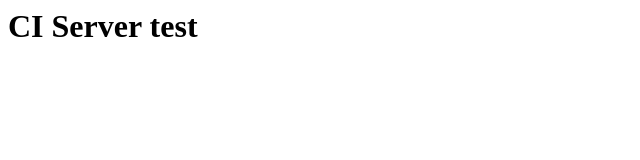
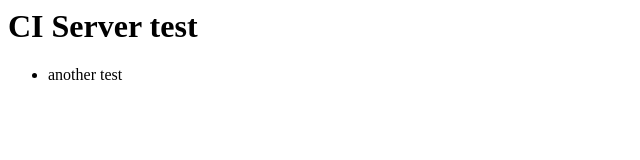
Before and after one commit to LinuxDoku/residata.de, a plain HTML site: page index.html in a window 1280 px wide. Shown: the full height of the page, 0-640 px from the left. Drawn offline with Linux system fonts and the light colour scheme.

Commit message:
another ci test

```diff
--- a/index.html
+++ b/index.html
@@ -1 +1,4 @@
 <h1>CI Server test</h1>
+<ul>
+	<li>another test</li>
+</ul>
```
